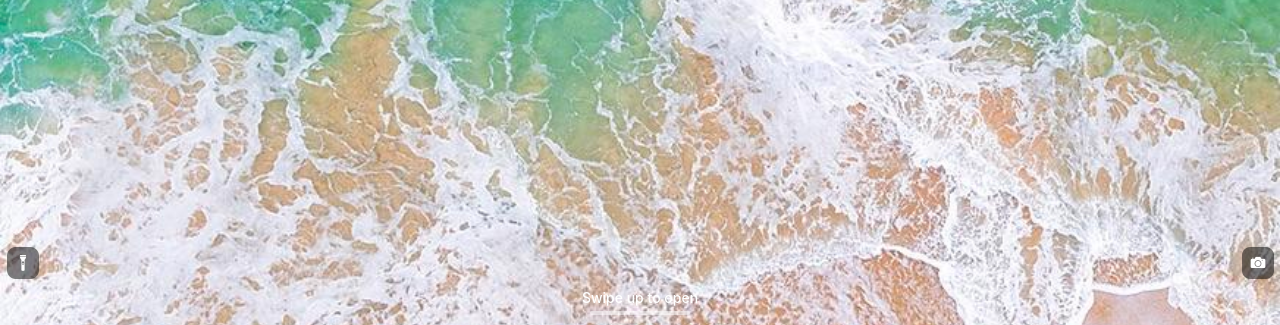
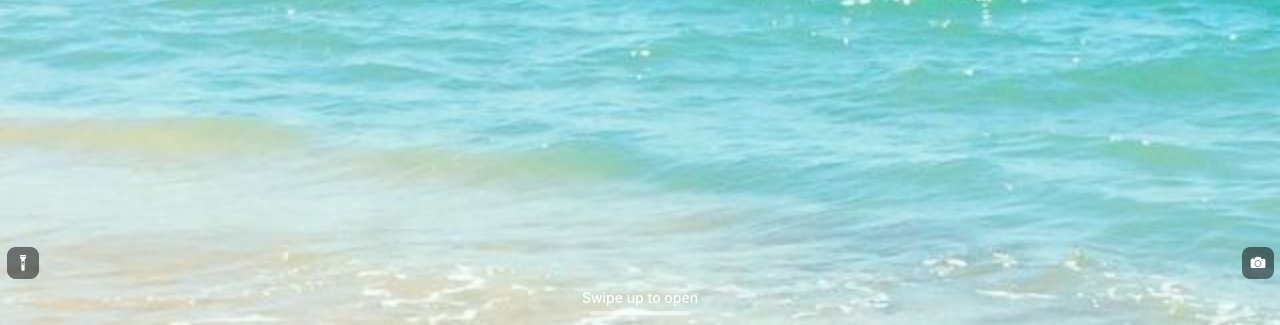
Before and after one commit to mrfearon/custom-iphone., a plain HTML site: page index.html in a window 1280 px wide. Shown: the part 475-800 px from the top of the page. Drawn offline with Linux system fonts and the light colour scheme.

Commit message:
Update styles.css

```diff
--- a/styles.css
+++ b/styles.css
@@ -4,7 +4,7 @@ body {
   width: 100%;
   height: 100vh;
   overflow: hidden;
-  background: url('beach-background.jpg') no-repeat center center;
+  background: url('new-beach-background.jpg') no-repeat center center;
   background-size: cover;
   display: flex;
   flex-direction: column;
```
